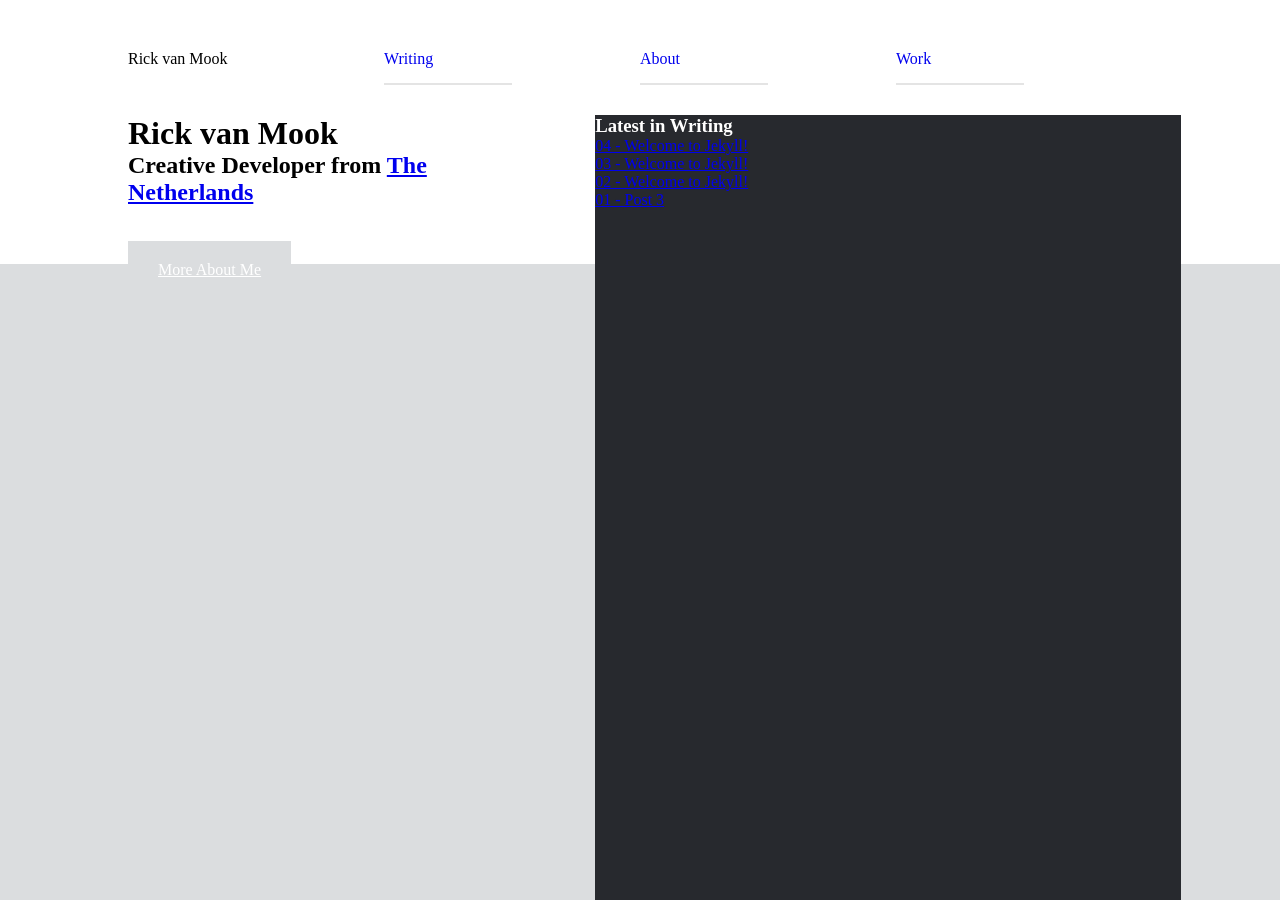
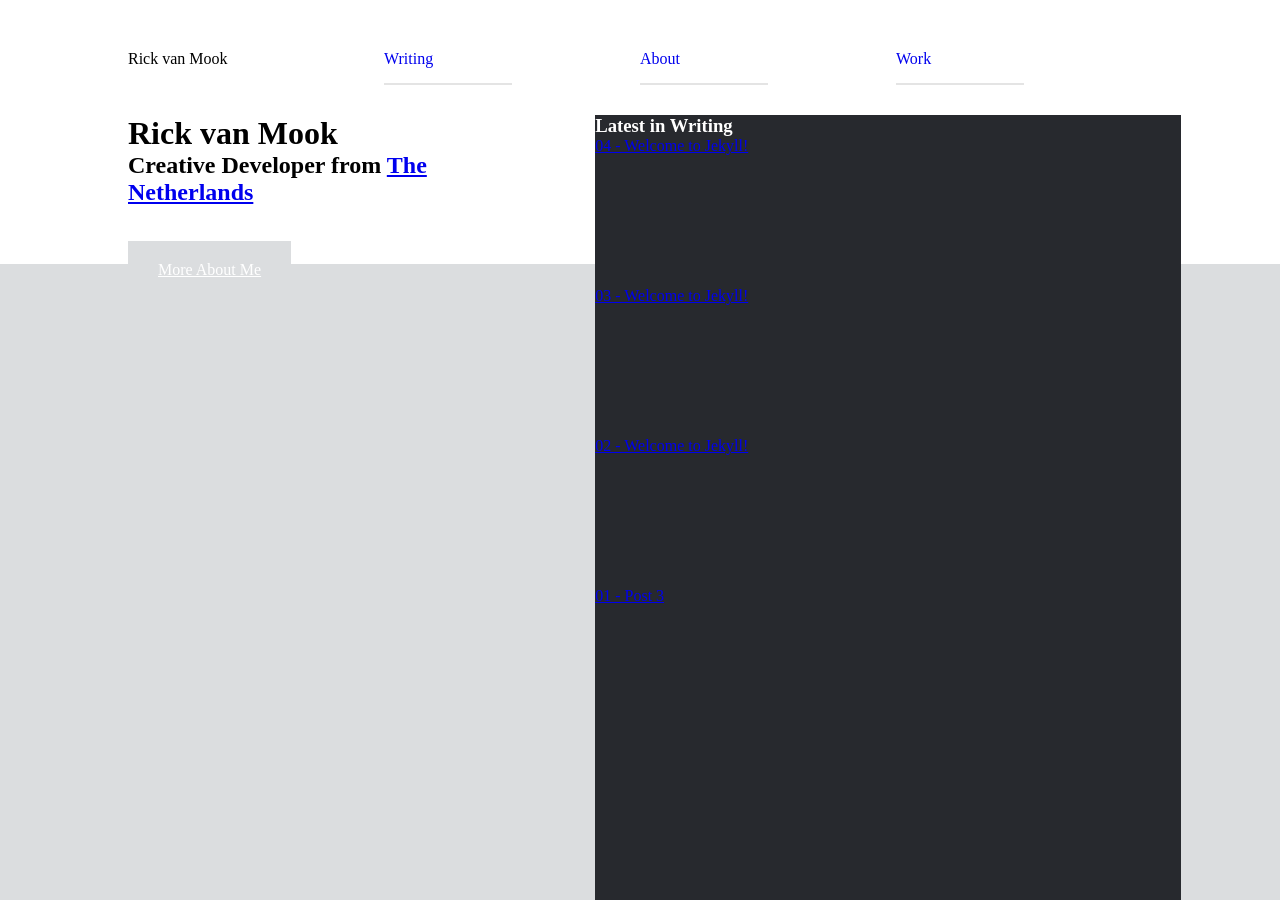
Before and after one commit to rickvanmook/rickvanmook.github.io, a Jekyll site: the page built from index.html, in a window 1280 px wide and 900 px high. Built offline with Jekyll 4.4.1, drawn with Linux system fonts in a browser that asks for light colours.

Commit message:
More divs for overlapping heights and background colors

```diff
--- a/_sass/_home.scss
+++ b/_sass/_home.scss
@@ -3,7 +3,6 @@
 	.wrapper {
 
 		height: 100%;
-		background-color: #dbdddf;
 	}
 }
 
@@ -15,11 +14,23 @@
 
 .home__header-wrapper {
 
-	background-color: #fff;
 	width: 100%;
+	background-color: #dbdddf;
+
+	@include mq(is-medium) {
+
+		height: 100%;
+		position: fixed;
+	}
 }
 
 .home__header {
+
+	width: 100%;
+	background-color: #fff;
+}
+
+.home__header__labels {
 
 	width: 90%;
 	margin: 0 auto 70px;
@@ -50,7 +61,18 @@
 	top: 35px;
 }
 
+.home__writing__post {
+
+	height: 150px;
+}
+
 .home__writing {
+
+	width: 100%;
+	background: #dbdddf;
+}
+
+.home__writing-inner {
 
 	position: relative;
 	width: 100%;
@@ -62,14 +84,13 @@
 
 		width: 90%;
 		margin: 0 auto;
-
 	}
 
 	@include mq(is-medium) {
 
 		position: absolute;
 		min-height: 100%;
-		top: 0;
+		top: 115px;
 
 		left: 46.5%;
 		width: 45.8%;
--- a/index.html
+++ b/index.html
@@ -3,21 +3,21 @@
 class: home
 ---
 
-<div class="home__wrapper">
-  <div class="home__header-wrapper">
-
-    <div class="home__header">
+<div class="home__header-wrapper">
+  <div class="home__header">
+    <div class="home__header__labels">
       <h1 class="home__header__title">Rick van Mook</h1>
       <h2 class="home__header__subtitle">Creative Developer from <a href="https://www.google.com/maps/place/Raamsdonksveer,+Netherlands" target="_blank">The Netherlands</a></h2>
       <a class="home__header__cta" href="/about/">More About Me</a>
     </div>
-
   </div>
-  <div class="home__writing">
+</div>
+<div class="home__writing">
+  <div class="home__writing-inner">
     <h3>Latest in Writing</h3>
     <ul>
       {% for post in site.posts %}
-      <li>
+      <li class="home__writing__post">
         <a href="{{ post.url | prepend: site.baseurl }}">{{ post.number }} - {{ post.title }}</a>
       </li>
       {% endfor %}
```
